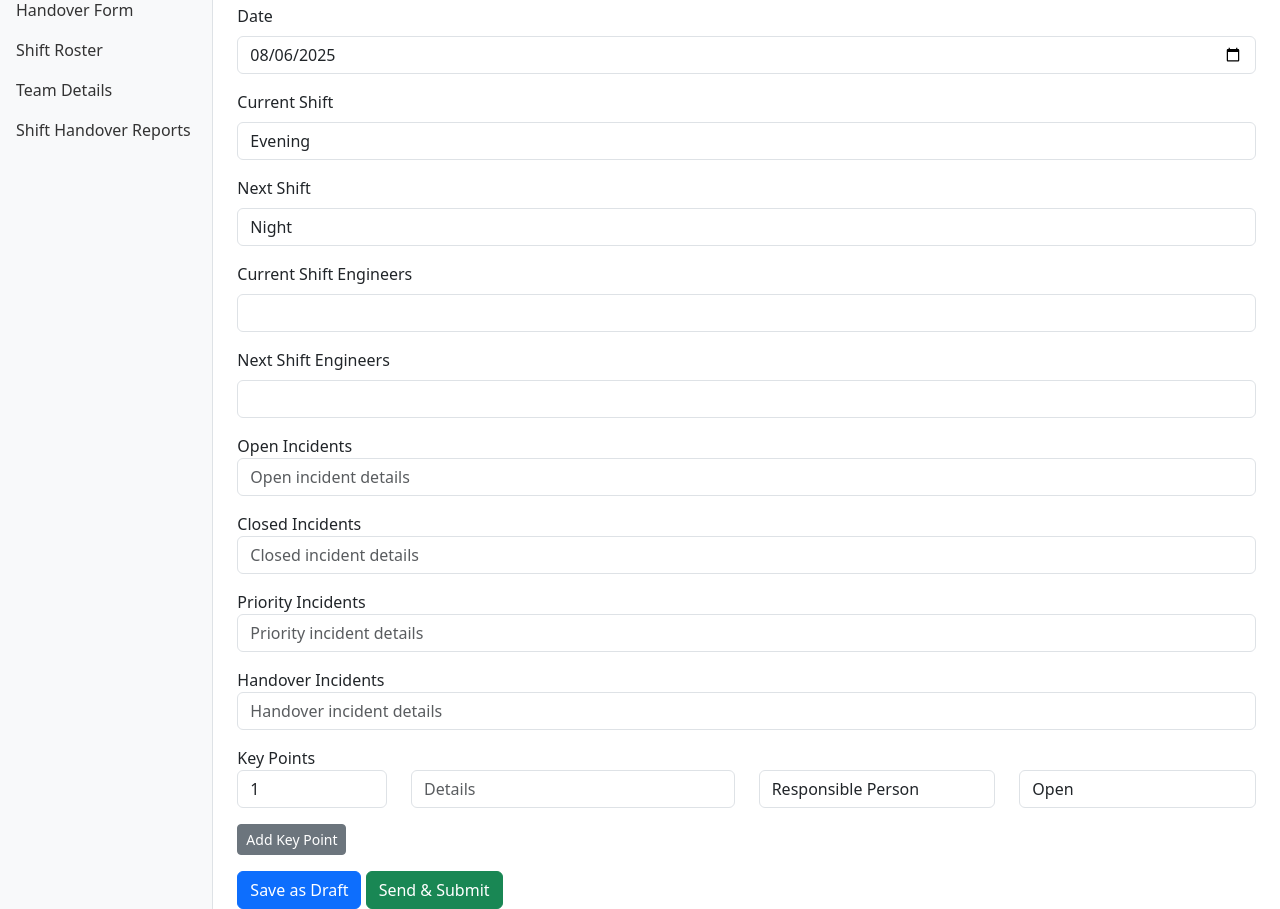
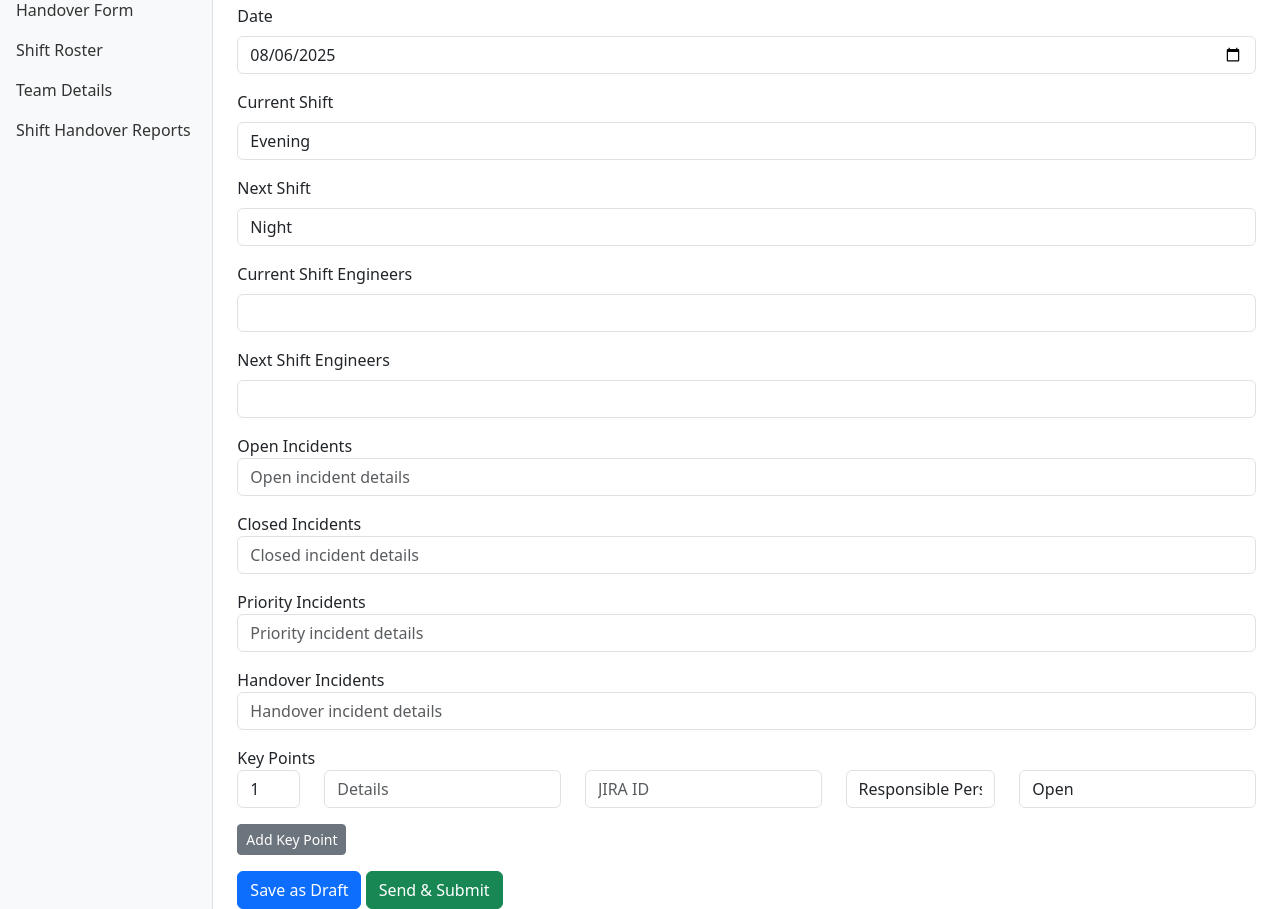
Before and after one commit to mdsajid786/shift_handover_app, a Flask app: page /handover in a window 1280 px wide. Shown: the part 66-975 px from the top of the page. Run offline with Flask 3, Linux system fonts and the light colour scheme; the visitor is signed in with stand-in values (Sample User, id 1); data that the repository does not hold is empty; some libraries are stand-ins or nearby versions.

Commit message:
added JIRA ID for open key points

```diff
--- a/models/models.py
+++ b/models/models.py
@@ -45,6 +45,7 @@ class ShiftKeyPoint(db.Model):
     status = db.Column(db.String(16), nullable=False) # Open/Closed
     responsible_engineer_id = db.Column(db.Integer, db.ForeignKey('team_member.id'))
     shift_id = db.Column(db.Integer, db.ForeignKey('shift.id'))
+    jira_id = db.Column(db.String(64), nullable=True)  # New field for JIRA ID
 
 # Association tables
 current_shift_engineers = db.Table('current_shift_engineers',
--- a/routes/handover.py
+++ b/routes/handover.py
@@ -100,10 +100,12 @@ def edit_handover(shift_id):
         add_incident('handover_incidents', 'Handover')
         key_point_numbers = request.form.getlist('key_point_number')
         key_point_details = request.form.getlist('key_point_details')
+        jira_ids = request.form.getlist('jira_id')
         responsible_persons = request.form.getlist('responsible_person')
         key_point_statuses = request.form.getlist('key_point_status')
         for i in range(len(key_point_numbers)):
             details = key_point_details[i].strip() if i < len(key_point_details) else ''
+            jira_id = jira_ids[i].strip() if i < len(jira_ids) else ''
             responsible_id = responsible_persons[i] if i < len(responsible_persons) else ''
             status = key_point_statuses[i] if i < len(key_point_statuses) else 'Open'
             if details:
@@ -111,7 +113,8 @@ def edit_handover(shift_id):
                     description=details,
                     status=status,
                     responsible_engineer_id=int(responsible_id) if responsible_id else None,
-                    shift_id=shift.id
+                    shift_id=shift.id,
+                    jira_id=jira_id if jira_id else None
                 )
                 db.session.add(kp)
         db.session.commit()
@@ -212,10 +215,12 @@ def handover():
         # Add key points
         key_point_numbers = request.form.getlist('key_point_number')
         key_point_details = request.form.getlist('key_point_details')
+        jira_ids = request.form.getlist('jira_id')
         responsible_persons = request.form.getlist('responsible_person')
         key_point_statuses = request.form.getlist('key_point_status')
         for i in range(len(key_point_numbers)):
             details = key_point_details[i].strip() if i < len(key_point_details) else ''
+            jira_id = jira_ids[i].strip() if i < len(jira_ids) else ''
             responsible_id = responsible_persons[i] if i < len(responsible_persons) else ''
             status = key_point_statuses[i] if i < len(key_point_statuses) else 'Open'
             if details:
@@ -223,7 +228,8 @@ def handover():
                     description=details,
                     status=status,
                     responsible_engineer_id=int(responsible_id) if responsible_id else None,
-                    shift_id=shift.id
+                    shift_id=shift.id,
+                    jira_id=jira_id if jira_id else None
                 )
                 db.session.add(kp)
         db.session.commit()
--- a/templates/handover_form.html
+++ b/templates/handover_form.html
@@ -91,13 +91,16 @@
             {% set kp_count = 1 %}
             {% for kp in open_key_points %}
             <div class="key-point-entry row mb-2">
-                <div class="col-2">
+                <div class="col-1">
                     <input type="number" name="key_point_number" class="form-control" placeholder="No." min="1" value="{{ loop.index }}" readonly>
                 </div>
-                <div class="col-4">
+                <div class="col-3">
                     <input type="text" name="key_point_details" class="form-control" placeholder="Details" value="{{ kp.description }}">
                 </div>
                 <div class="col-3">
+                    <input type="text" name="jira_id" class="form-control" placeholder="JIRA ID" value="{{ kp.jira_id }}">
+                </div>
+                <div class="col-2">
                     <select name="responsible_person" class="form-control">
                         <option value="">Responsible Person</option>
                         {% for member in team_members %}
@@ -116,13 +119,16 @@
             {% endfor %}
             <!-- Blank row for new key point entry -->
             <div class="key-point-entry row mb-2">
-                <div class="col-2">
+                <div class="col-1">
                     <input type="number" name="key_point_number" class="form-control" placeholder="No." min="1" value="{{ (open_key_points|length) + 1 }}" readonly>
                 </div>
-                <div class="col-4">
+                <div class="col-3">
                     <input type="text" name="key_point_details" class="form-control" placeholder="Details">
                 </div>
                 <div class="col-3">
+                    <input type="text" name="jira_id" class="form-control" placeholder="JIRA ID">
+                </div>
+                <div class="col-2">
                     <select name="responsible_person" class="form-control">
                         <option value="">Responsible Person</option>
                         {% for member in team_members %}
@@ -148,13 +154,16 @@
         const entry = document.createElement('div');
         entry.className = 'key-point-entry row mb-2';
         entry.innerHTML = `
-            <div class="col-2">
+            <div class="col-1">
                 <input type="number" name="key_point_number" class="form-control" placeholder="No." min="1" value="${count}" readonly>
             </div>
-            <div class="col-4">
+            <div class="col-3">
                 <input type="text" name="key_point_details" class="form-control" placeholder="Details">
             </div>
             <div class="col-3">
+                <input type="text" name="jira_id" class="form-control" placeholder="JIRA ID">
+            </div>
+            <div class="col-2">
                 <select name="responsible_person" class="form-control">
                     <option value="">Responsible Person</option>
                     {% for member in team_members %}
```
Also changed, not shown: migrations/versions/add_jira_id_to_keypoint.py (added, +13 -0 lines).
